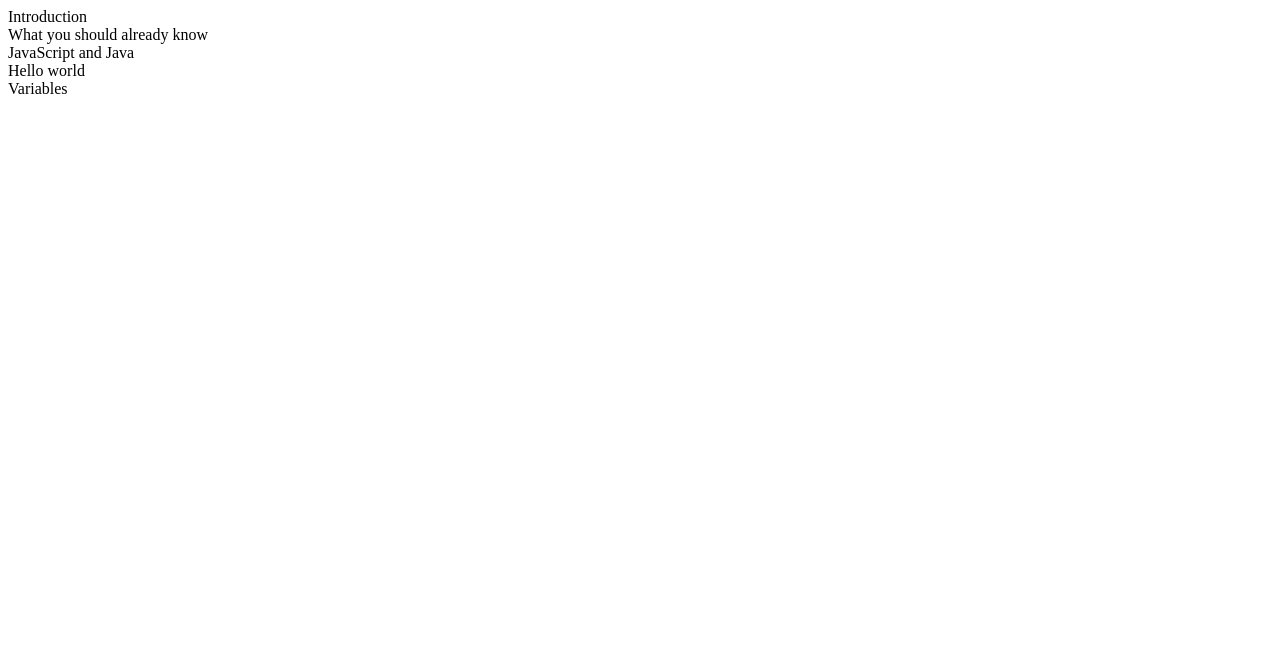
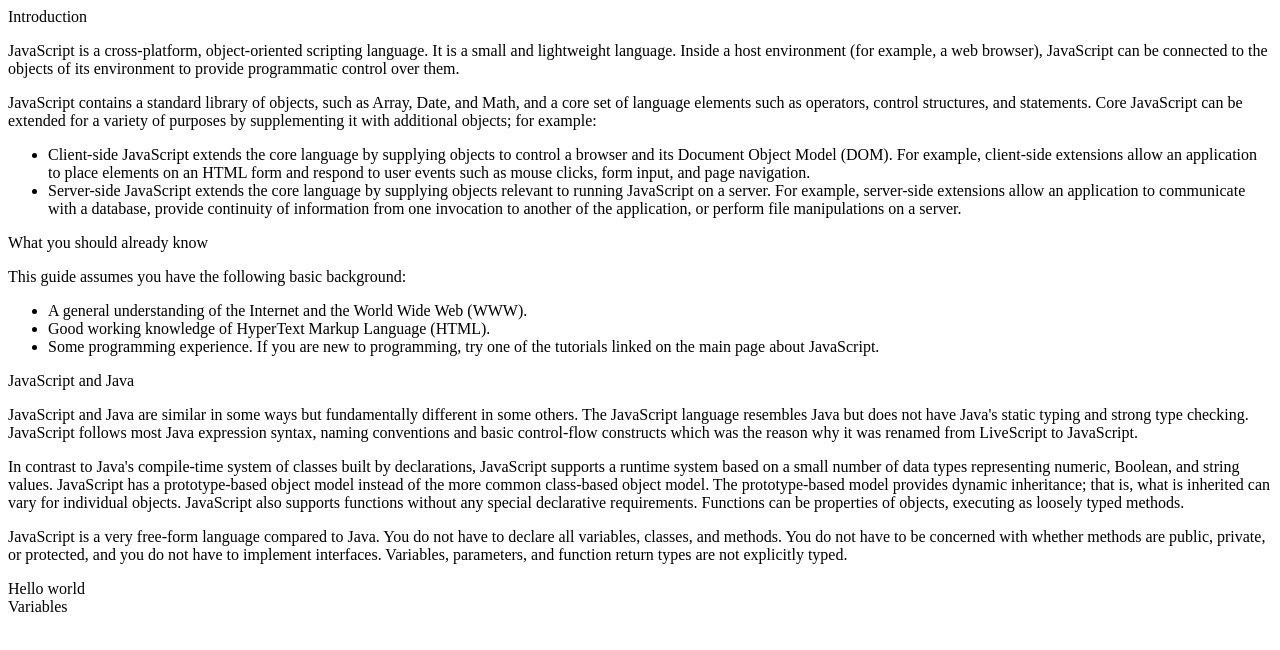
Before and after one commit to enis-memic/Project5, a plain HTML site: page index.html in a window 1280 px wide. Drawn offline with Linux system fonts and the light colour scheme.

Commit message:
Abbas HTML

```diff
--- a/index.html
+++ b/index.html
@@ -12,15 +12,37 @@
     <main id="main-doc">
       <section class="main-section" id="Introduction">
         <header class=".main-section">Introduction</header>
+        <p>JavaScript is a cross-platform, object-oriented scripting language. It is a small and lightweight language. Inside a host environment (for example, a web browser), JavaScript can be connected to the objects of its environment to provide programmatic control over them.</p>
+        <p>JavaScript contains a standard library of objects, such as Array, Date, and Math, and a core set of language elements such as operators, control structures, and statements. Core JavaScript can be extended for a variety of purposes by supplementing it with additional objects; for example:
+        </p>
+        <ul>
+          <li>
+            Client-side JavaScript extends the core language by supplying objects to control a browser and its Document Object Model (DOM). For example, client-side extensions allow an application to place elements on an HTML form and respond to user events such as mouse clicks, form input, and page navigation.
+          </li>
+          <li>
+            Server-side JavaScript extends the core language by supplying objects relevant to running JavaScript on a server. For example, server-side extensions allow an application to communicate with a database, provide continuity of information from one invocation to another of the application, or perform file manipulations on a server.
+          </li>
+        </ul>
+        </p>
       </section>
       <section class="main-section" id="What_you_should_already_know">
         <header class=".main-section">What you should already know</header>
+        <p>This guide assumes you have the following basic background:</p>
+        <ul>
+          <li>A general understanding of the Internet and the World Wide Web (WWW).</li>
+          <li>Good working knowledge of HyperText Markup Language (HTML).</li>
+          <li>Some programming experience. If you are new to programming, try one of the tutorials linked on the main page about JavaScript.</li>
+        </ul>
       </section>
       <section class="main-section" id="JavaScript_and_Java">
         <header class=".main-section">JavaScript and Java</header>
+        <p>JavaScript and Java are similar in some ways but fundamentally different in some others. The JavaScript language resembles Java but does not have Java's static typing and strong type checking. JavaScript follows most Java expression syntax, naming conventions and basic control-flow constructs which was the reason why it was renamed from LiveScript to JavaScript.</p>
+        <p>In contrast to Java's compile-time system of classes built by declarations, JavaScript supports a runtime system based on a small number of data types representing numeric, Boolean, and string values. JavaScript has a prototype-based object model instead of the more common class-based object model. The prototype-based model provides dynamic inheritance; that is, what is inherited can vary for individual objects. JavaScript also supports functions without any special declarative requirements. Functions can be properties of objects, executing as loosely typed methods.</p>
+        <p>JavaScript is a very free-form language compared to Java. You do not have to declare all variables, classes, and methods. You do not have to be concerned with whether methods are public, private, or protected, and you do not have to implement interfaces. Variables, parameters, and function return types are not explicitly typed.</p>
       </section>
       <section class="main-section" id="Hello_world">
         <header class=".main-section">Hello world</header>
+
       </section>
       <section class="main-section" id="Variables">
         <header class=".main-section">Variables</header>
```
